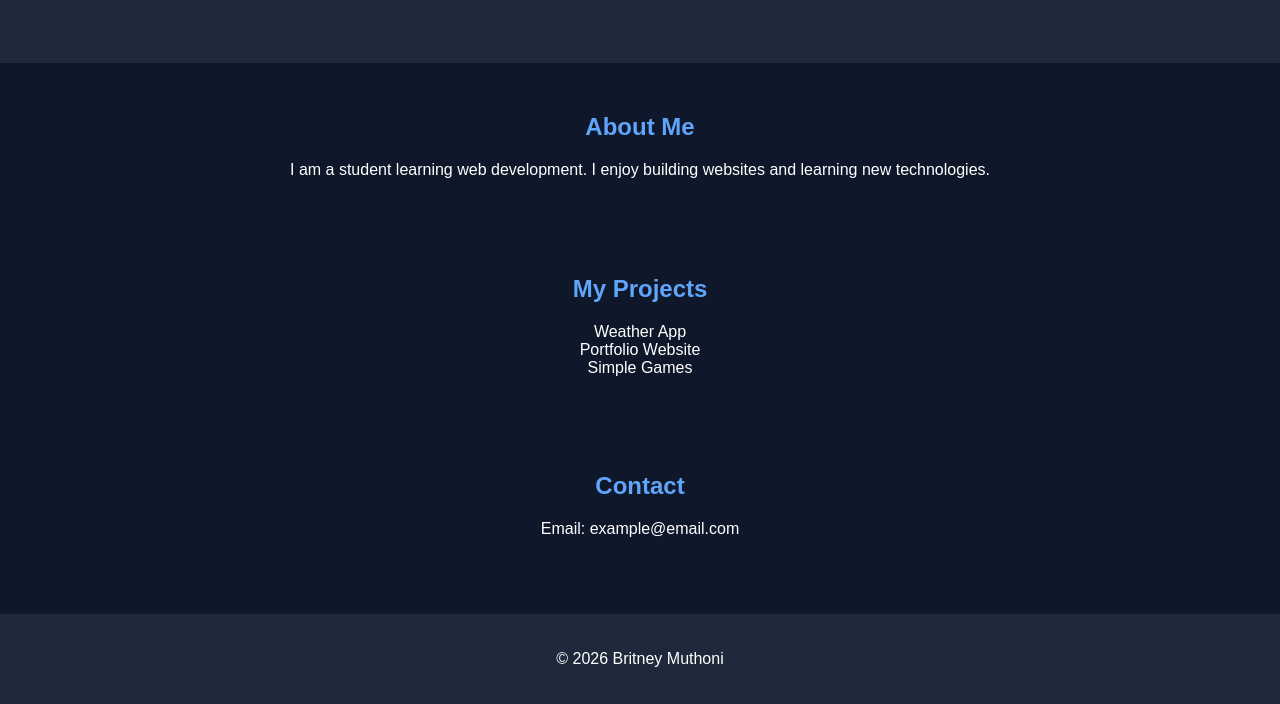
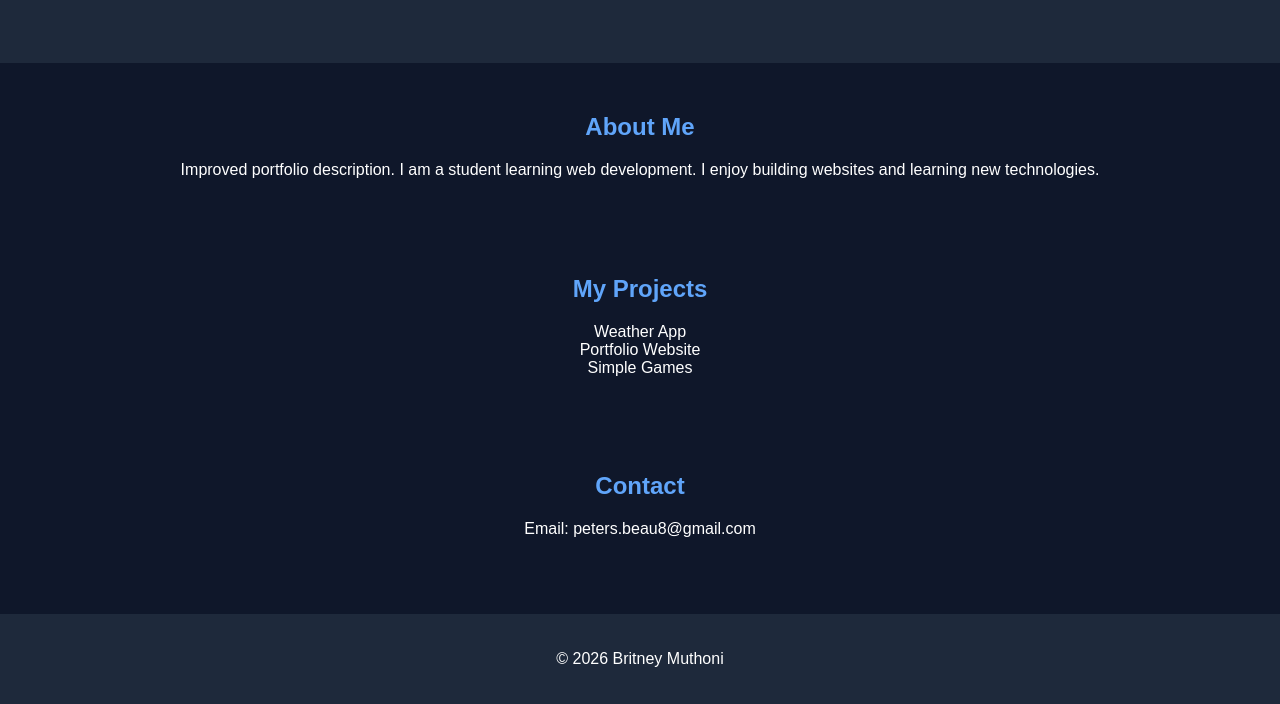
Before and after one commit to britneymuthoni67/shiny-doodle, a plain HTML site: page index.html in a window 1280 px wide. Shown: the part 152-856 px from the top of the page. Drawn offline with Linux system fonts and the light colour scheme.

Commit message:
Revise portfolio description and update email
Updated the portfolio description and changed email contact.
Improved portfolio description

```diff
--- a/index.html
+++ b/index.html
@@ -17,6 +17,7 @@
   <section>
     <h2>About Me</h2>
     <p>
+      Improved portfolio description.
       I am a student learning web development. I enjoy building websites and learning new technologies.
     </p>
   </section>
@@ -32,7 +33,7 @@
 
   <section>
     <h2>Contact</h2>
-    <p>Email: example@email.com</p>
+    <p>Email: peters.beau8@gmail.com</p>
   </section>
 
   <footer>
```
